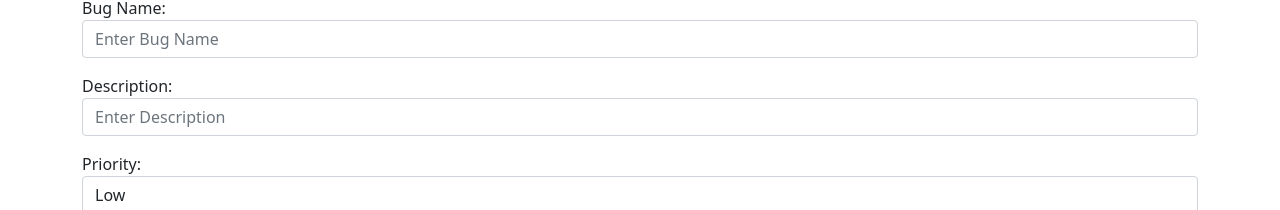
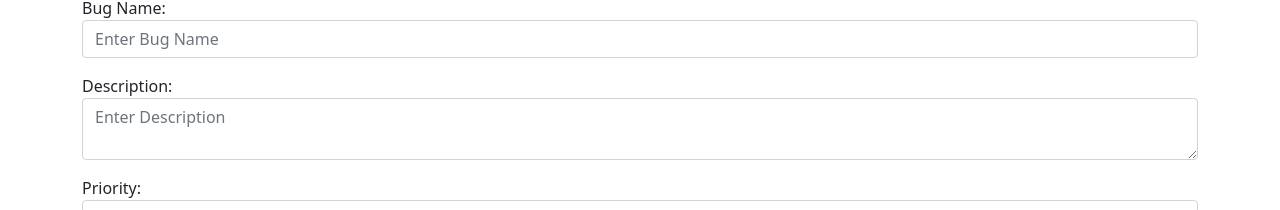
Before and after one commit to JSantos95/bug-tracker, a React (Create React App) app: page /create in a window 1280 px wide. Shown: the part 130-340 px from the top of the page. Built offline with nearby package versions, Linux system fonts and the light colour scheme; no server answers.

Commit message:
update(): changes desc to a textarea

```diff
--- a/src/components/createBug.js
+++ b/src/components/createBug.js
@@ -48,7 +48,7 @@ const CreateBug = () => {
 
                 <div className="mb-3">
                     <label htmlFor="description">Description: </label>
-                    <input type="text" value={description} name="description"
+                    <textarea type="text" value={description} name="description"
                         className="form-control" placeholder="Enter Description"
                         onChange={e => setDescription(e.target.value)}
                     />
--- a/src/components/viewBug.js
+++ b/src/components/viewBug.js
@@ -91,7 +91,7 @@ const ViewBug = () => {
 
                     <div className="mb-3">
                         <label htmlFor="description">Description: </label>
-                        <input type="text" value={description} name="description"
+                        <textarea type="text" value={description} name="description"
                             className="form-control" placeholder="Enter Description"
                             onChange={e => setDescription(e.target.value)}
                         />
```
